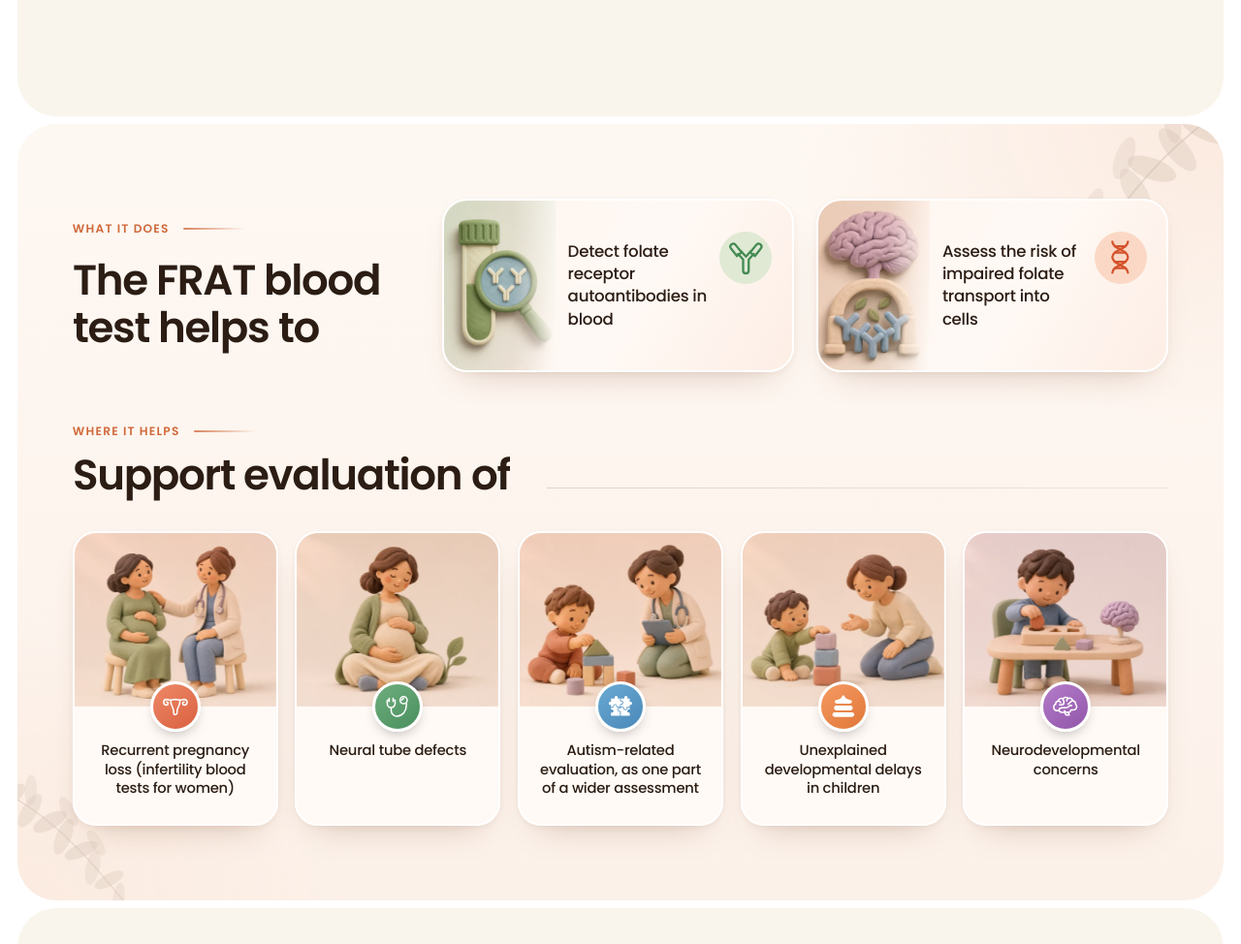
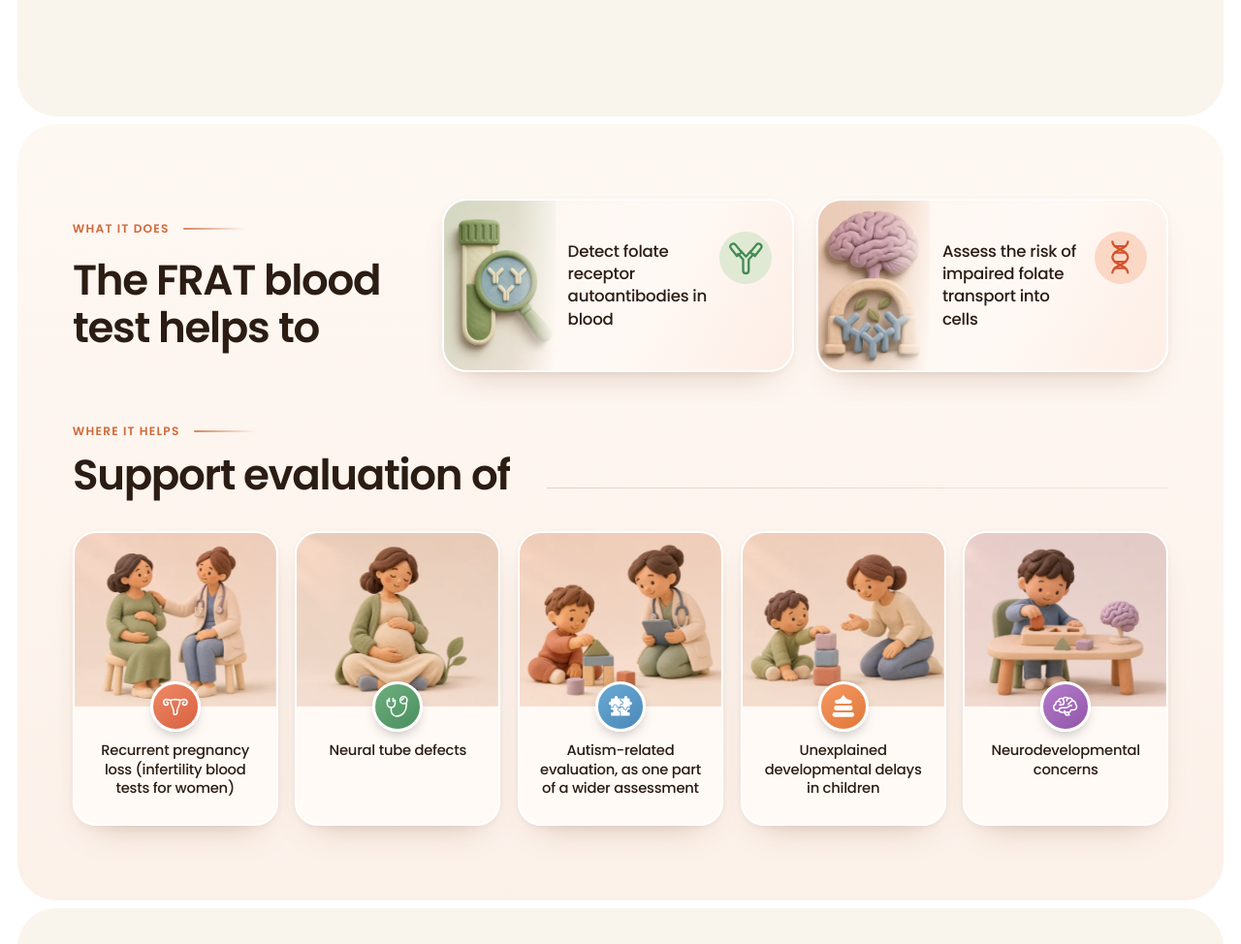
Before and after one commit to DurgaPrasadUIDeveloper/Frat-static-website, a plain HTML site: page index.html in a window 1280 px wide. Shown: the part 1378-2352 px from the top of the page at 97% size. Drawn offline with Linux system fonts and the light colour scheme.

Commit message:
QA Issues

```diff
--- a/assets/css/frat-evaluation.css
+++ b/assets/css/frat-evaluation.css
@@ -10,14 +10,8 @@
   padding-block: clamp(48px, 6vw, 96px);
   color: var(--fe-text);
   font-family: "Poppins", "Poppins Fallback", sans-serif;
-  background:
-    radial-gradient(55% 60% at 100% 0%, #fbeadf 0%, transparent 65%),
-    radial-gradient(45% 55% at 0% 100%, #fbebe0 0%, transparent 65%),
-    linear-gradient(180deg, #fef8f3, #fcf1e9);
+  background: linear-gradient(180deg, #fef8f3, #fcf1e9);
 }
-.fe-leaf { position: absolute; z-index: -1; pointer-events: none; user-select: none; }
-.fe-leaf--top { top: -3%; right: -1%; width: clamp(150px, 18vw, 300px); opacity: .5; }
-.fe-leaf--bottom { bottom: -4%; left: -2%; width: clamp(120px, 13vw, 220px); opacity: .45; transform: scaleX(-1) rotate(8deg); }
 
 /* ---- Eyebrow + headings ---- */
 .frat-evaluation-eyebrow {
--- a/index.html
+++ b/index.html
@@ -177,8 +177,6 @@
 
     <!-- FRAT benefits and evaluation topics, with clay illustrations. -->
     <section id="where-it-helps" class="frat-evaluation" aria-labelledby="frat-purpose-title">
-      <img class="fe-leaf fe-leaf--top" src="assets/img/leaf-shadow.svg" alt="" aria-hidden="true" />
-      <img class="fe-leaf fe-leaf--bottom" src="assets/img/leaf-shadow.svg" alt="" aria-hidden="true" />
       <div class="wrap">
         <div class="frat-purpose-layout">
           <div class="frat-evaluation-purpose">
```
